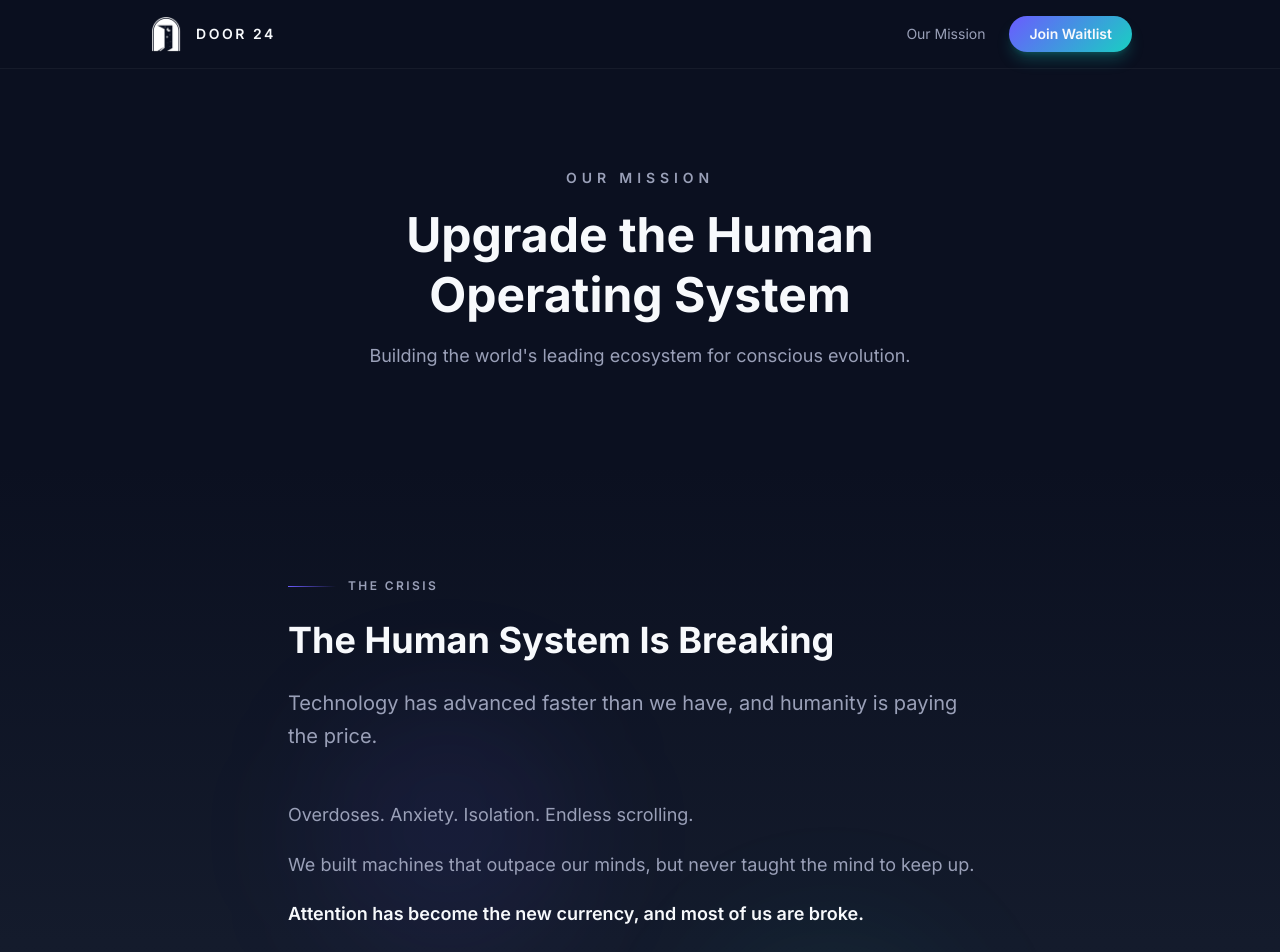
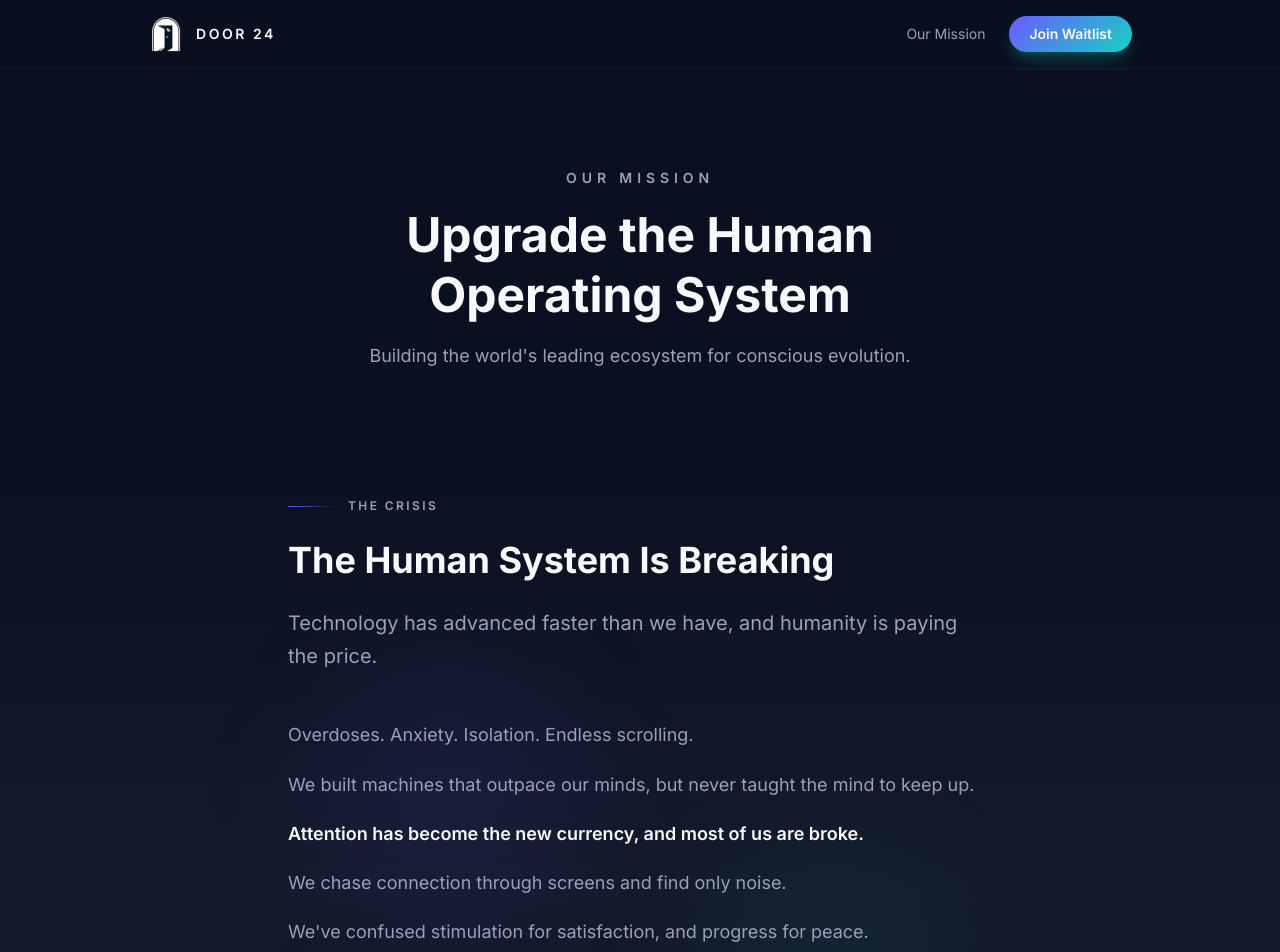
Before and after one commit to Door24Tech/door24-web, a Next.js app: page /mission in a window 1280 px wide. Shown: the top 952 px of the page. Built offline with nearby package versions, Linux system fonts and the light colour scheme.

Commit message:
Reduce vertical spacing between hero and crisis section for better flow

```diff
--- a/src/app/mission/page.tsx
+++ b/src/app/mission/page.tsx
@@ -109,7 +109,7 @@ export default function Mission() {
 
       <main className="relative">
         {/* Hero */}
-        <section className="relative mx-auto max-w-[900px] px-4 py-20 sm:px-8 sm:py-24 lg:px-12">
+        <section className="relative mx-auto max-w-[900px] px-4 pt-20 pb-12 sm:px-8 sm:pt-24 sm:pb-16 lg:px-12">
           <div className="text-center">
             <div className="mb-4 inline-block">
               <span className="text-xs font-semibold uppercase tracking-[0.35em] text-[var(--door24-muted)] sm:text-sm">
@@ -130,7 +130,7 @@ export default function Mission() {
         <section
           id="human-system-breaking"
           data-animate
-          className="relative overflow-hidden bg-gradient-to-b from-[var(--door24-background)] via-[#141b2c] to-[var(--door24-background)] py-20 sm:py-24 lg:py-28"
+          className="relative overflow-hidden bg-gradient-to-b from-[var(--door24-background)] via-[#141b2c] to-[var(--door24-background)] pt-12 pb-20 sm:pt-16 sm:pb-24 lg:pb-28"
         >
           <div className="pointer-events-none absolute inset-0">
             <div className="absolute left-1/4 top-1/4 h-64 w-64 rounded-full bg-[rgba(107,91,255,0.08)] blur-3xl" />
```
